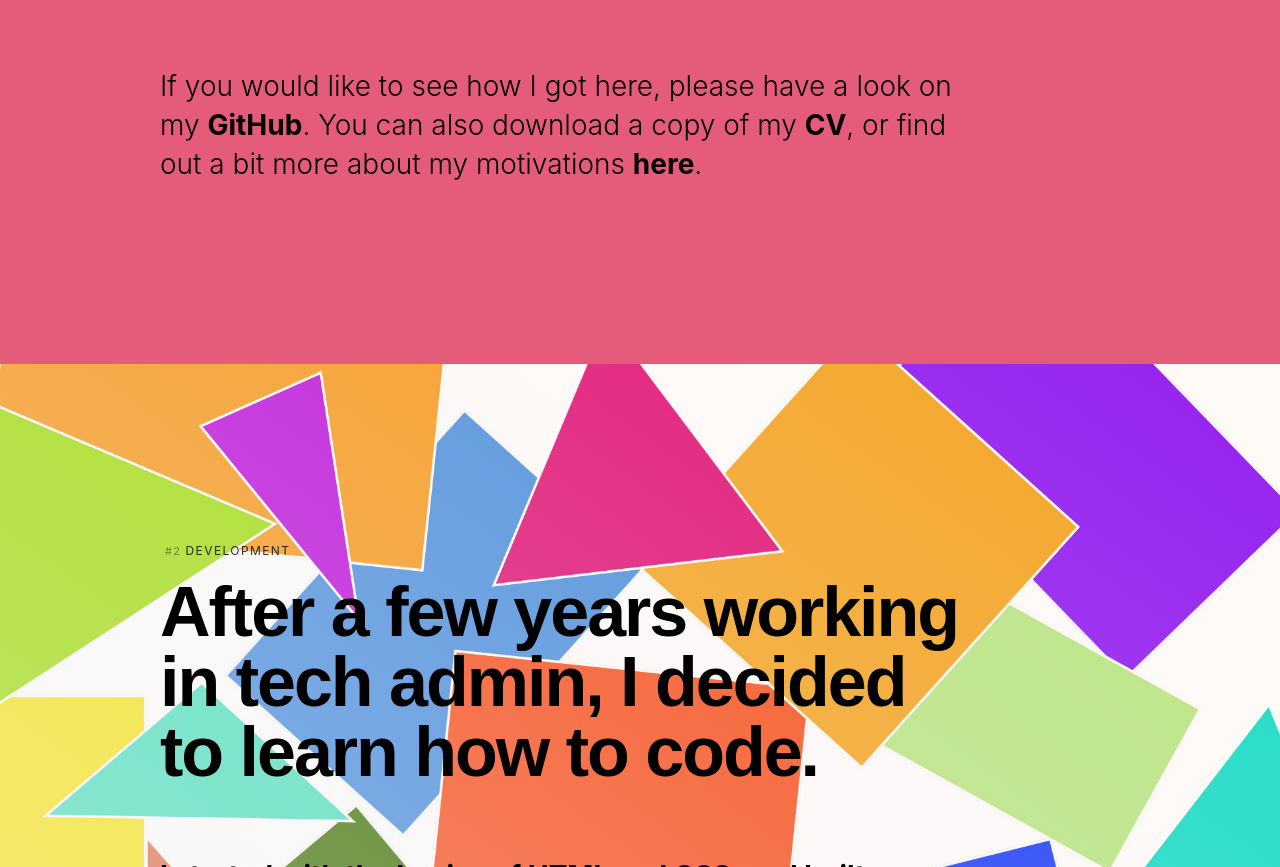
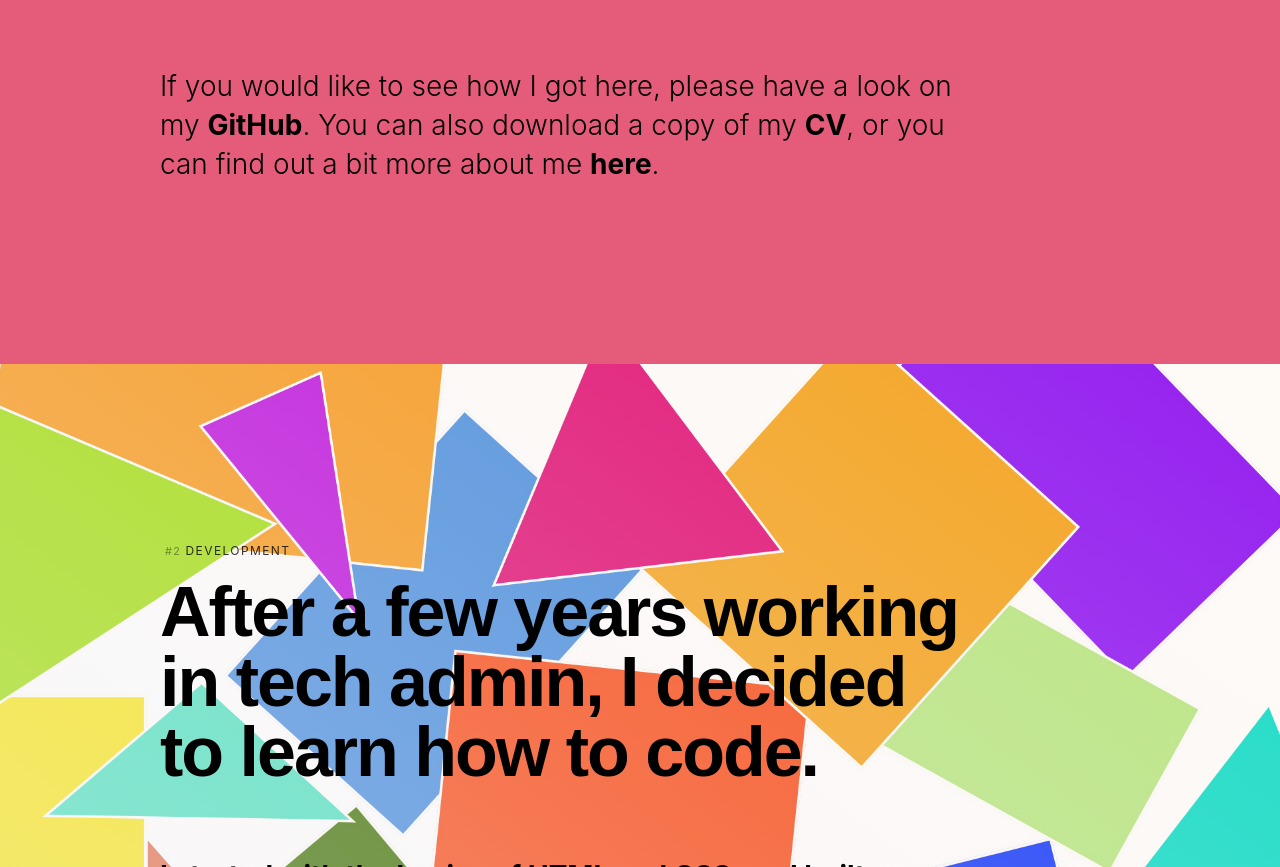
Before and after one commit to cswarbreck/cswarbreck.github.io, a plain HTML site: page index.html in a window 1280 px wide. Shown: the part 1556-2423 px from the top of the page. Drawn offline with nearby package versions, Linux system fonts and the light colour scheme; a script that the page names is missing.

Commit message:
updated about(me)

```diff
--- a/index.html
+++ b/index.html
@@ -62,7 +62,7 @@
                     based in London.</h1>
                 <p class="lead">
                     If you would like to see how I got here, please have a look on my <a href="https://github.com/cswarbreck" target="_blank" class="link">GitHub</a>.
-                    You can also download a copy of my <a href="cv12june.pdf" download>CV</a>, or find out a bit more about my motivations <a href="About(me).pdf" download>here</a>.
+                    You can also download a copy of my <a href="cv12june.pdf" download>CV</a>, or you can find out a bit more about me <a href="https://github.com/cswarbreck/cswarbreck.github.io/blob/master/README.md" target="_blank" download>here</a>.
                 </p>
             </div>
         </div>
```
